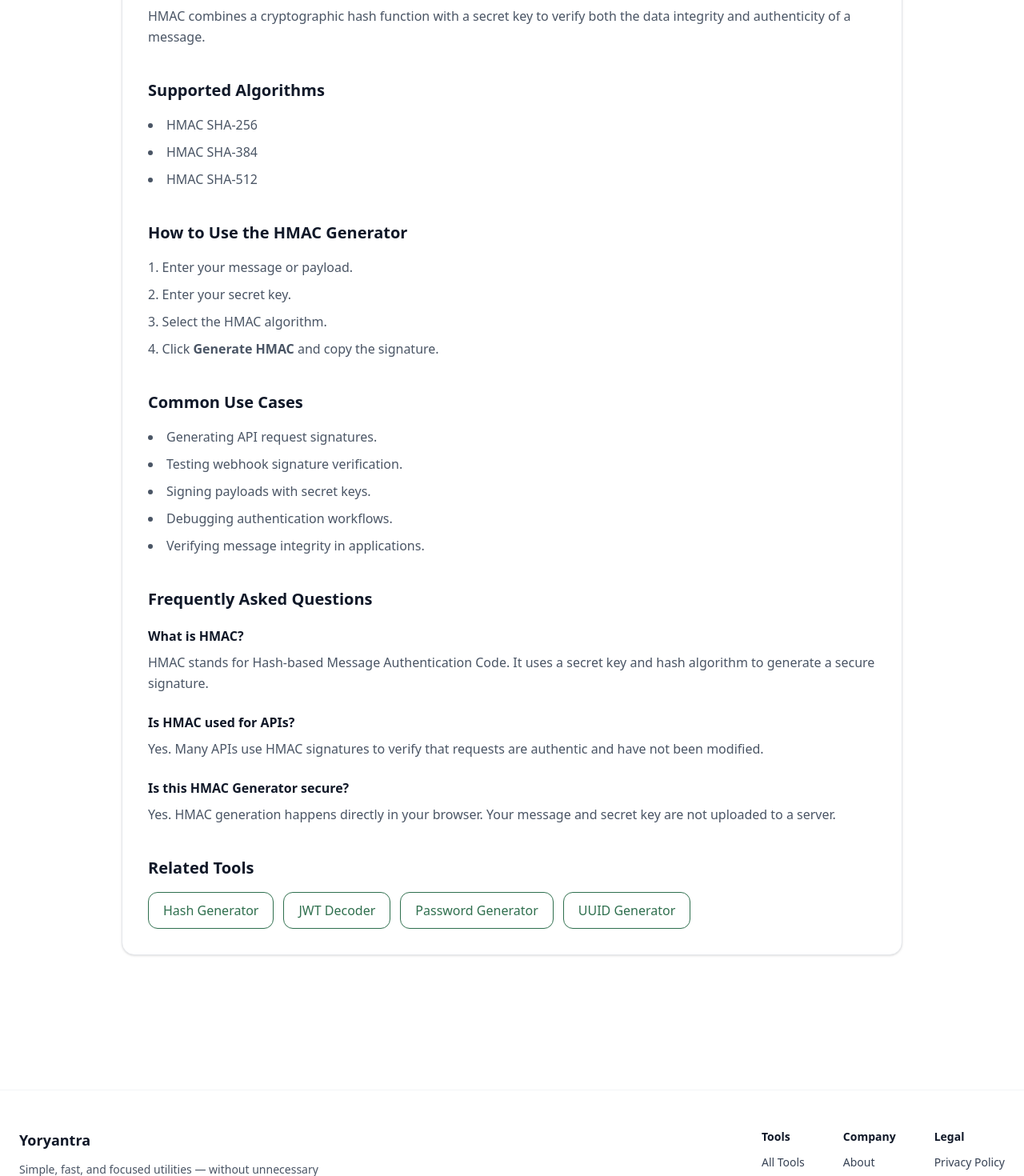
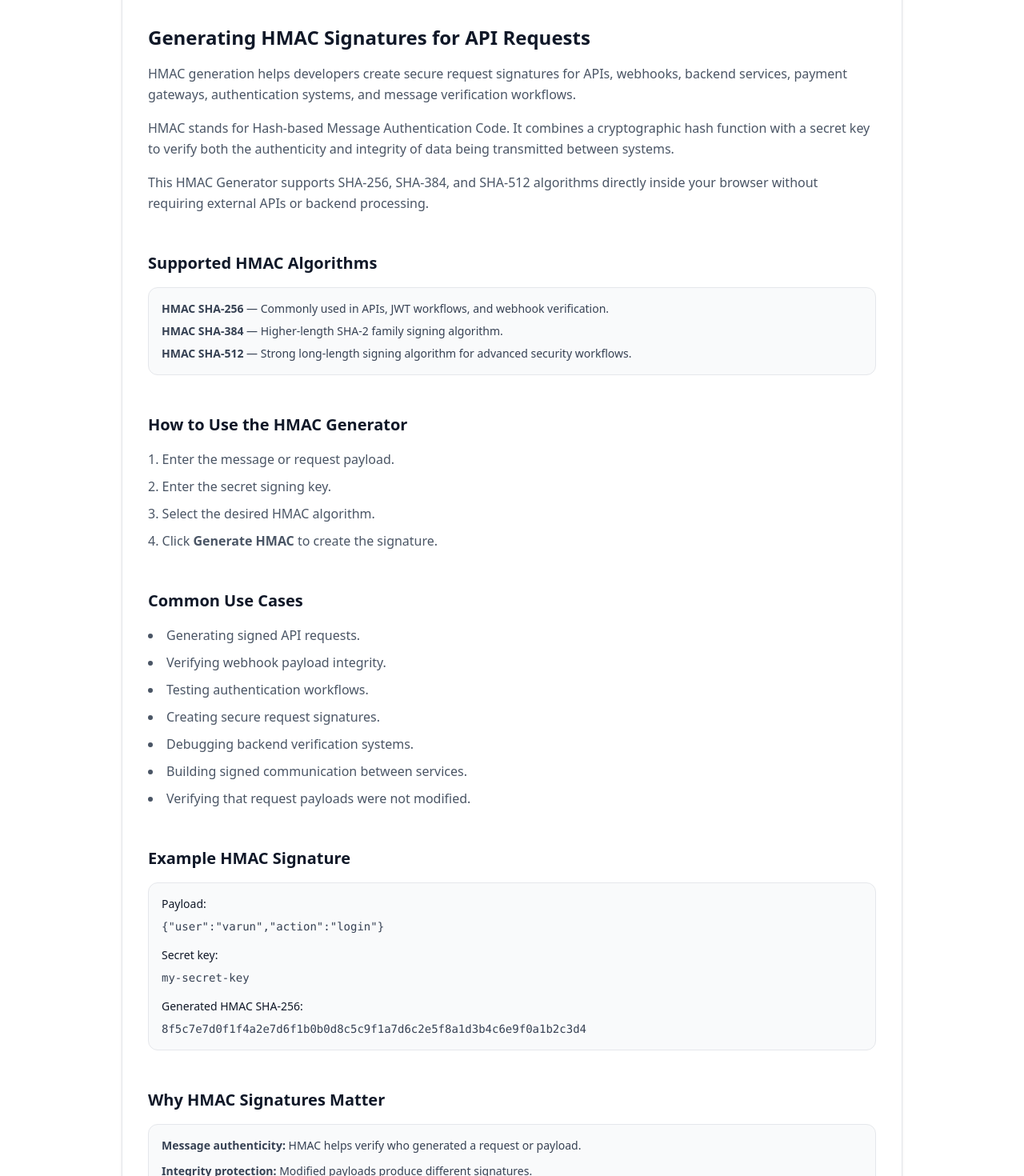
Before and after one commit to vaarunsonawwane-ops/yoryantra-new, a Next.js app: page /tools/hmac-generator in a window 1280 px wide. Shown: the part 1330-2800 px from the top of the page at 80% size. Built offline with nearby package versions, Linux system fonts and the light colour scheme.

Commit message:
HMAC Generator SEO update

```diff
--- a/app/tools/hmac-generator/ToolClient.tsx
+++ b/app/tools/hmac-generator/ToolClient.tsx
@@ -5,46 +5,78 @@ import Link from "next/link";
 import ToolShell from "@/app/components/ToolShell";
 
 export default function ToolClient() {
-  const [message, setMessage] = useState("");
-  const [secret, setSecret] = useState("");
-  const [algorithm, setAlgorithm] = useState("SHA-256");
-  const [output, setOutput] = useState("");
-  const [error, setError] = useState("");
+  const [message, setMessage] =
+    useState("");
 
-  const generateHMAC = async () => {
+  const [secret, setSecret] =
+    useState("");
+
+  const [algorithm, setAlgorithm] =
+    useState("SHA-256");
+
+  const [output, setOutput] =
+    useState("");
+
+  const [error, setError] =
+    useState("");
+
+  const generateHMAC =
+    async () => {
       try {
         if (!secret.trim()) {
-        setError("Secret key is required.");
+          setError(
+            "Secret key is required."
+          );
+
           setOutput("");
           return;
         }
 
-      const encoder = new TextEncoder();
+        const encoder =
+          new TextEncoder();
 
-      const key = await crypto.subtle.importKey(
+        const key =
+          await crypto.subtle.importKey(
             "raw",
             encoder.encode(secret),
-        { name: "HMAC", hash: algorithm },
+            {
+              name: "HMAC",
+              hash: algorithm,
+            },
             false,
             ["sign"]
           );
 
-      const signature = await crypto.subtle.sign(
+        const signature =
+          await crypto.subtle.sign(
             "HMAC",
             key,
             encoder.encode(message)
           );
 
-      const hashArray = Array.from(new Uint8Array(signature));
+        const hashArray =
+          Array.from(
+            new Uint8Array(
+              signature
+            )
+          );
 
-      const hashHex = hashArray
-        .map((b) => b.toString(16).padStart(2, "0"))
+        const hashHex =
+          hashArray
+            .map((b) =>
+              b
+                .toString(16)
+                .padStart(2, "0")
+            )
             .join("");
 
         setOutput(hashHex);
         setError("");
       } catch {
-      setError("Unable to generate HMAC signature.");
+        setError(
+          "Unable to generate HMAC signature."
+        );
+
         setOutput("");
       }
     };
@@ -60,21 +92,27 @@ export default function ToolClient() {
   return (
     <ToolShell
       title="HMAC Generator"
-      description="Generate HMAC signatures using SHA algorithms instantly with this free online HMAC Generator."
+      description="Generate secure HMAC SHA signatures instantly with this free online HMAC Generator."
     >
+      {/* MESSAGE */}
       <div>
         <label className="block mb-2 text-sm font-medium text-gray-700">
-          Message
+          Message or Payload
         </label>
 
         <textarea
           className="w-full h-40 rounded-xl border border-gray-300 p-4 text-sm outline-none focus:ring-2 focus:ring-[var(--green)] focus:border-transparent transition"
-          placeholder="Enter message or payload..."
+          placeholder="Enter message, request body, or payload..."
           value={message}
-          onChange={(e) => setMessage(e.target.value)}
+          onChange={(e) =>
+            setMessage(
+              e.target.value
+            )
+          }
         />
       </div>
 
+      {/* SECRET */}
       <div className="mt-6">
         <label className="block mb-2 text-sm font-medium text-gray-700">
           Secret Key
@@ -83,20 +121,29 @@ export default function ToolClient() {
         <input
           type="text"
           value={secret}
-          onChange={(e) => setSecret(e.target.value)}
+          onChange={(e) =>
+            setSecret(
+              e.target.value
+            )
+          }
           placeholder="Enter secret key..."
           className="w-full rounded-xl border border-gray-300 p-4 text-sm outline-none focus:ring-2 focus:ring-[var(--green)] focus:border-transparent transition"
         />
       </div>
 
+      {/* ALGORITHM */}
       <div className="mt-6">
         <label className="block mb-2 text-sm font-medium text-gray-700">
-          Algorithm
+          HMAC Algorithm
         </label>
 
         <select
           value={algorithm}
-          onChange={(e) => setAlgorithm(e.target.value)}
+          onChange={(e) =>
+            setAlgorithm(
+              e.target.value
+            )
+          }
           className="w-full rounded-xl border border-gray-300 p-4 text-sm outline-none focus:ring-2 focus:ring-[var(--green)] focus:border-transparent transition"
         >
           <option>SHA-256</option>
@@ -105,22 +152,31 @@ export default function ToolClient() {
         </select>
       </div>
 
+      {/* ACTIONS */}
       <div className="mt-5 flex flex-wrap gap-3">
-        <button onClick={generateHMAC} className="yoryantra-btn">
+        <button
+          onClick={generateHMAC}
+          className="yoryantra-btn"
+        >
           Generate HMAC
         </button>
 
-        <button onClick={resetAll} className="yoryantra-btn-outline">
+        <button
+          onClick={resetAll}
+          className="yoryantra-btn-outline"
+        >
           Reset
         </button>
       </div>
 
+      {/* ERROR */}
       {error && (
-        <p className="mt-4 text-sm font-medium text-red-500">
+        <div className="mt-6 rounded-xl border border-red-200 bg-red-50 p-4 text-sm text-red-700 overflow-auto">
           {error}
-        </p>
+        </div>
       )}
 
+      {/* OUTPUT */}
       <div className="mt-8">
         <div className="flex items-center justify-between mb-3">
           <h3 className="text-lg font-semibold text-gray-900">
@@ -129,7 +185,11 @@ export default function ToolClient() {
 
           {output && (
             <button
-              onClick={() => navigator.clipboard.writeText(output)}
+              onClick={() =>
+                navigator.clipboard.writeText(
+                  output
+                )
+              }
               className="yoryantra-btn-outline text-sm"
             >
               Copy
@@ -138,39 +198,74 @@ export default function ToolClient() {
         </div>
 
         <pre className="yoryantra-output overflow-auto text-sm min-h-[180px] whitespace-pre-wrap break-words">
-          {output || "Generated HMAC signature will appear here..."}
+          {output ||
+            "Generated HMAC signature will appear here..."}
         </pre>
       </div>
 
-      <section className="mt-12 border-t border-gray-200 pt-10 space-y-10">
+      {/* PRIVACY */}
+      <div className="mt-8 rounded-xl border border-yellow-200 bg-yellow-50 p-4">
+        <h3 className="text-sm font-semibold text-yellow-900">
+          Privacy Note
+        </h3>
+
+        <p className="mt-2 text-sm leading-relaxed text-yellow-800">
+          HMAC generation happens locally inside your browser using the Web
+          Crypto API. Your payloads and secret keys are not uploaded or stored
+          on any server.
+        </p>
+      </div>
+
+      {/* SEO CONTENT */}
+      <section className="mt-12 border-t border-gray-200 pt-10 space-y-12">
         <div>
           <h2 className="text-2xl font-semibold text-gray-900">
-            What is HMAC Generator?
+            Generating HMAC Signatures for API Requests
           </h2>
 
           <p className="mt-4 text-gray-600 leading-relaxed">
-            HMAC Generator helps you create HMAC signatures from a message
-            and secret key directly in your browser. HMAC signatures are widely
-            used in APIs, webhooks, authentication systems, and secure request
-            verification.
+            HMAC generation helps developers create secure request signatures
+            for APIs, webhooks, backend services, payment gateways,
+            authentication systems, and message verification workflows.
           </p>
 
           <p className="mt-4 text-gray-600 leading-relaxed">
-            HMAC combines a cryptographic hash function with a secret key to
-            verify both the data integrity and authenticity of a message.
+            HMAC stands for Hash-based Message Authentication Code. It combines
+            a cryptographic hash function with a secret key to verify both the
+            authenticity and integrity of data being transmitted between
+            systems.
+          </p>
+
+          <p className="mt-4 text-gray-600 leading-relaxed">
+            This HMAC Generator supports SHA-256, SHA-384, and SHA-512
+            algorithms directly inside your browser without requiring external
+            APIs or backend processing.
           </p>
         </div>
 
         <div>
           <h2 className="text-xl font-semibold text-gray-900">
-            Supported Algorithms
+            Supported HMAC Algorithms
           </h2>
 
-          <ul className="mt-4 list-disc list-inside space-y-2 text-gray-600 leading-relaxed">
-            <li>HMAC SHA-256</li>
-            <li>HMAC SHA-384</li>
-            <li>HMAC SHA-512</li>
+          <div className="mt-4 rounded-xl border border-gray-200 bg-gray-50 p-4 text-sm text-gray-700">
+            <ul className="space-y-2">
+              <li>
+                <strong>HMAC SHA-256</strong> — Commonly used in APIs, JWT
+                workflows, and webhook verification.
+              </li>
+
+              <li>
+                <strong>HMAC SHA-384</strong> — Higher-length SHA-2 family
+                signing algorithm.
+              </li>
+
+              <li>
+                <strong>HMAC SHA-512</strong> — Strong long-length signing
+                algorithm for advanced security workflows.
+              </li>
             </ul>
+          </div>
         </div>
 
         <div>
@@ -179,10 +274,21 @@ export default function ToolClient() {
           </h2>
 
           <ol className="mt-4 list-decimal list-inside space-y-2 text-gray-600 leading-relaxed">
-            <li>Enter your message or payload.</li>
-            <li>Enter your secret key.</li>
-            <li>Select the HMAC algorithm.</li>
-            <li>Click <strong>Generate HMAC</strong> and copy the signature.</li>
+            <li>
+              Enter the message or request payload.
+            </li>
+
+            <li>
+              Enter the secret signing key.
+            </li>
+
+            <li>
+              Select the desired HMAC algorithm.
+            </li>
+
+            <li>
+              Click <strong>Generate HMAC</strong> to create the signature.
+            </li>
           </ol>
         </div>
 
@@ -192,12 +298,96 @@ export default function ToolClient() {
           </h2>
 
           <ul className="mt-4 list-disc list-inside space-y-2 text-gray-600 leading-relaxed">
-            <li>Generating API request signatures.</li>
-            <li>Testing webhook signature verification.</li>
-            <li>Signing payloads with secret keys.</li>
-            <li>Debugging authentication workflows.</li>
-            <li>Verifying message integrity in applications.</li>
+            <li>
+              Generating signed API requests.
+            </li>
+
+            <li>
+              Verifying webhook payload integrity.
+            </li>
+
+            <li>
+              Testing authentication workflows.
+            </li>
+
+            <li>
+              Creating secure request signatures.
+            </li>
+
+            <li>
+              Debugging backend verification systems.
+            </li>
+
+            <li>
+              Building signed communication between services.
+            </li>
+
+            <li>
+              Verifying that request payloads were not modified.
+            </li>
           </ul>
+        </div>
+
+        <div>
+          <h2 className="text-xl font-semibold text-gray-900">
+            Example HMAC Signature
+          </h2>
+
+          <div className="mt-4 rounded-xl border border-gray-200 bg-gray-50 p-4 text-sm text-gray-700 overflow-auto">
+            <p className="font-medium text-gray-900">
+              Payload:
+            </p>
+
+            <pre className="mt-2 whitespace-pre-wrap break-words">
+{`{"user":"varun","action":"login"}`}
+            </pre>
+
+            <p className="mt-4 font-medium text-gray-900">
+              Secret key:
+            </p>
+
+            <pre className="mt-2 whitespace-pre-wrap break-words">
+{`my-secret-key`}
+            </pre>
+
+            <p className="mt-4 font-medium text-gray-900">
+              Generated HMAC SHA-256:
+            </p>
+
+            <pre className="mt-2 whitespace-pre-wrap break-words">
+{`8f5c7e7d0f1f4a2e7d6f1b0b0d8c5c9f1a7d6c2e5f8a1d3b4c6e9f0a1b2c3d4`}
+            </pre>
+          </div>
+        </div>
+
+        <div>
+          <h2 className="text-xl font-semibold text-gray-900">
+            Why HMAC Signatures Matter
+          </h2>
+
+          <div className="mt-4 rounded-xl border border-gray-200 bg-gray-50 p-4 text-sm text-gray-700">
+            <ul className="space-y-3">
+              <li>
+                <strong>Message authenticity:</strong> HMAC helps verify who
+                generated a request or payload.
+              </li>
+
+              <li>
+                <strong>Integrity protection:</strong> Modified payloads produce
+                different signatures.
+              </li>
+
+              <li>
+                <strong>API security:</strong> Many authentication systems rely
+                on signed requests.
+              </li>
+
+              <li>
+                <strong>Webhook verification:</strong> HMAC signatures help
+                validate trusted event payloads.
+              </li>
+            </ul>
+          </div>
         </div>
 
         <div>
@@ -213,18 +403,30 @@ export default function ToolClient() {
 
               <p className="mt-2 text-gray-600 leading-relaxed">
                 HMAC stands for Hash-based Message Authentication Code. It uses
-                a secret key and hash algorithm to generate a secure signature.
+                a secret key together with a hashing algorithm to create a
+                secure signature.
               </p>
             </div>
 
             <div>
               <h3 className="font-semibold text-gray-900">
-                Is HMAC used for APIs?
+                Is HMAC used in APIs?
               </h3>
 
               <p className="mt-2 text-gray-600 leading-relaxed">
-                Yes. Many APIs use HMAC signatures to verify that requests are
-                authentic and have not been modified.
+                Yes. Many APIs and webhook systems use HMAC signatures to
+                verify authenticity and prevent tampering.
+              </p>
+            </div>
+
+            <div>
+              <h3 className="font-semibold text-gray-900">
+                Which HMAC algorithm should I use?
+              </h3>
+
+              <p className="mt-2 text-gray-600 leading-relaxed">
+                HMAC SHA-256 is the most commonly used option for modern API and
+                authentication workflows.
               </p>
             </div>
 
@@ -234,8 +436,18 @@ export default function ToolClient() {
               </h3>
 
               <p className="mt-2 text-gray-600 leading-relaxed">
-                Yes. HMAC generation happens directly in your browser. Your
-                message and secret key are not uploaded to a server.
+                Yes. HMAC signatures are generated locally using browser
+                cryptography APIs without sending your data externally.
+              </p>
+            </div>
+
+            <div>
+              <h3 className="font-semibold text-gray-900">
+                Is HMAC generation processed on the server?
+              </h3>
+
+              <p className="mt-2 text-gray-600 leading-relaxed">
+                No. HMAC generation happens entirely inside your browser.
               </p>
             </div>
           </div>
@@ -246,21 +458,46 @@ export default function ToolClient() {
             Related Tools
           </h2>
 
+          <p className="mt-3 text-gray-600 leading-relaxed">
+            HMAC generation often connects with API authentication, JWT
+            workflows, webhook verification, cryptography utilities, and
+            backend security systems.
+          </p>
+
           <div className="mt-4 flex flex-wrap gap-3">
-            <Link href="/tools/hash-generator" className="yoryantra-btn-outline">
+            <Link
+              href="/tools/hash-generator"
+              className="yoryantra-btn-outline"
+            >
               Hash Generator
             </Link>
 
-            <Link href="/tools/jwt-decoder" className="yoryantra-btn-outline">
+            <Link
+              href="/tools/jwt-decoder"
+              className="yoryantra-btn-outline"
+            >
               JWT Decoder
             </Link>
 
-            <Link href="/tools/password-generator" className="yoryantra-btn-outline">
+            <Link
+              href="/tools/password-generator"
+              className="yoryantra-btn-outline"
+            >
               Password Generator
             </Link>
 
-            <Link href="/tools/uuid-generator" className="yoryantra-btn-outline">
-              UUID Generator
+            <Link
+              href="/tools/api-key-generator"
+              className="yoryantra-btn-outline"
+            >
+              API Key Generator
+            </Link>
+
+            <Link
+              href="/tools/base64-encoder-decoder"
+              className="yoryantra-btn-outline"
+            >
+              Base64 Encoder Decoder
             </Link>
           </div>
         </div>
```
Lines whose indentation alone changed are shown as unchanged.
